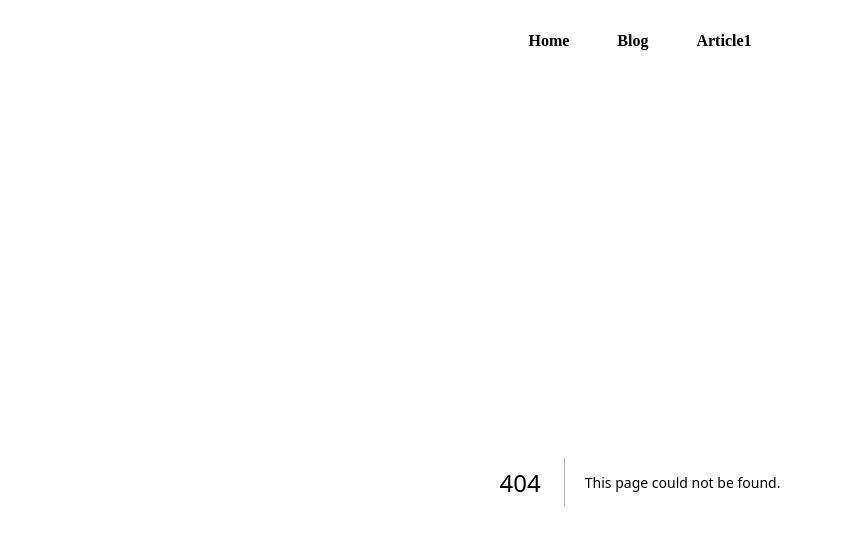
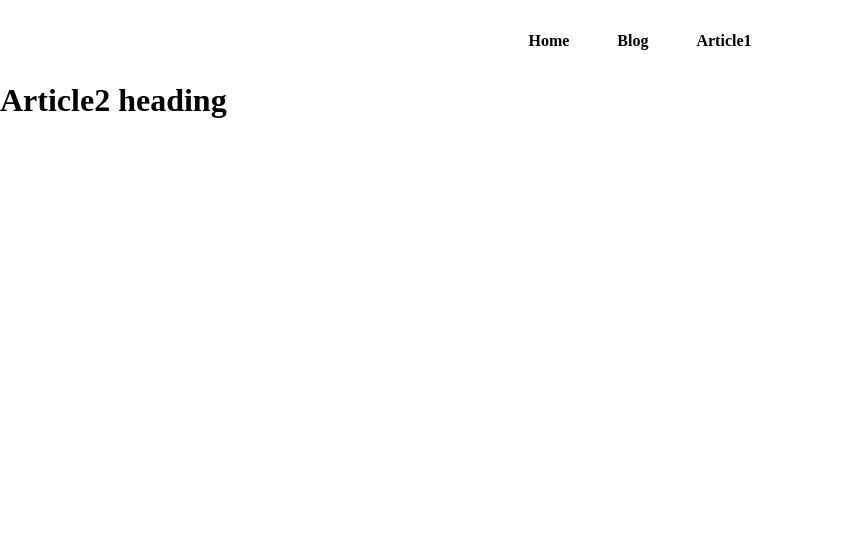
Before and after one commit to saidibnali19/my-second-next-app, a Next.js app: page /blog/article2 in a window 1280 px wide. Before the commit this address had no page. Shown: the top 546 px of the page, without its empty margins (0-841 px from the left). Built offline with nearby package versions, Linux system fonts and the light colour scheme.

Commit message:
create a route for article2

```diff
--- /dev/null
+++ b/src/app/blog/article2/page.js
@@ -0,0 +1,7 @@
+export default function Article2Page() {
+    return (
+        <>
+            <h1>Article2 heading</h1>
+        </>
+    )
+}
```
